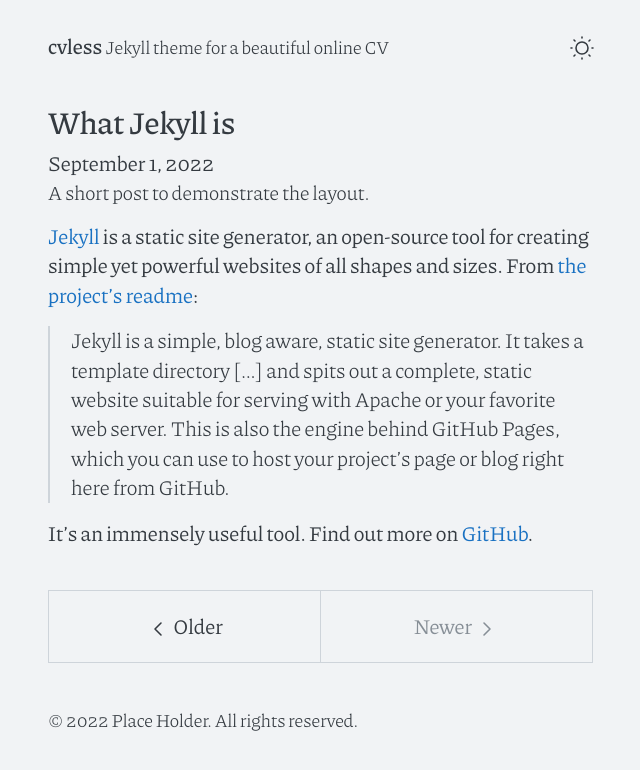
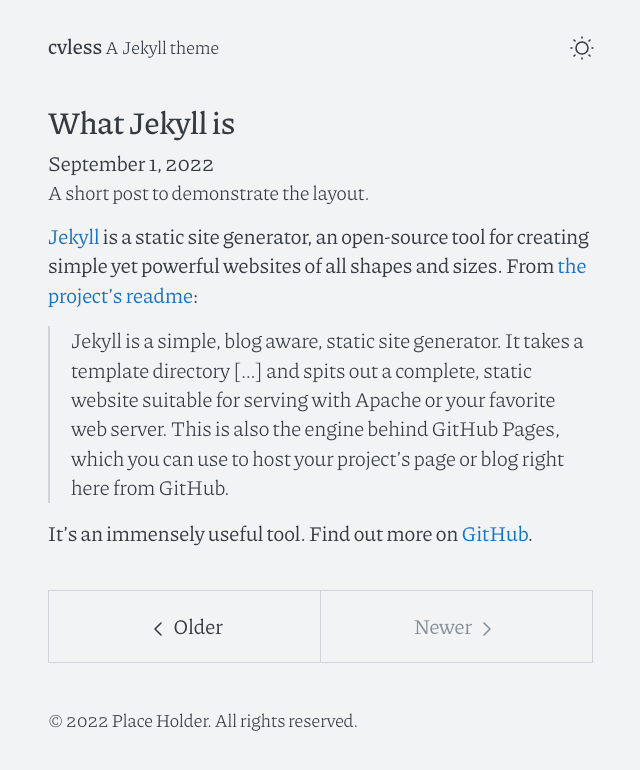
Before and after one commit to piazzai/cvless, a Jekyll site: the page built from posts.md, in a window 1280 px wide. Shown: the top 770 px of the page, without its empty margins (319-959 px from the left). Built offline with Jekyll 4.4.1, drawn with Linux system fonts in a browser that asks for light colours; the list of posts is cut into pages by our own code.

Commit message:
Add optional short tagline

```diff
--- a/_config.yml
+++ b/_config.yml
@@ -2,6 +2,7 @@
 
 title:          cvless
 tagline:        Jekyll theme for a beautiful online CV
+tagshort:       A Jekyll theme
 url:            https://cvless.netlify.app
 baseurl:        ""
 permalink:      pretty
--- a/_includes/header.html
+++ b/_includes/header.html
@@ -1,7 +1,13 @@
 <header>
   <div>
     <a class="site-title" href="{{ site.url }}">{{ site.title }}</a>
-    <small>{{ site.tagline }}</small>
+    <small>
+      {% if site.tagshort %}
+      {{ site.tagshort }}
+      {% else %}
+      {{ site.tagline }}
+      {% endif %}
+    </small>
   </div>
   <a id="theme-toggle" class="toggle-icon" onclick="modeSwitcher()"></a>
 </header>
```
